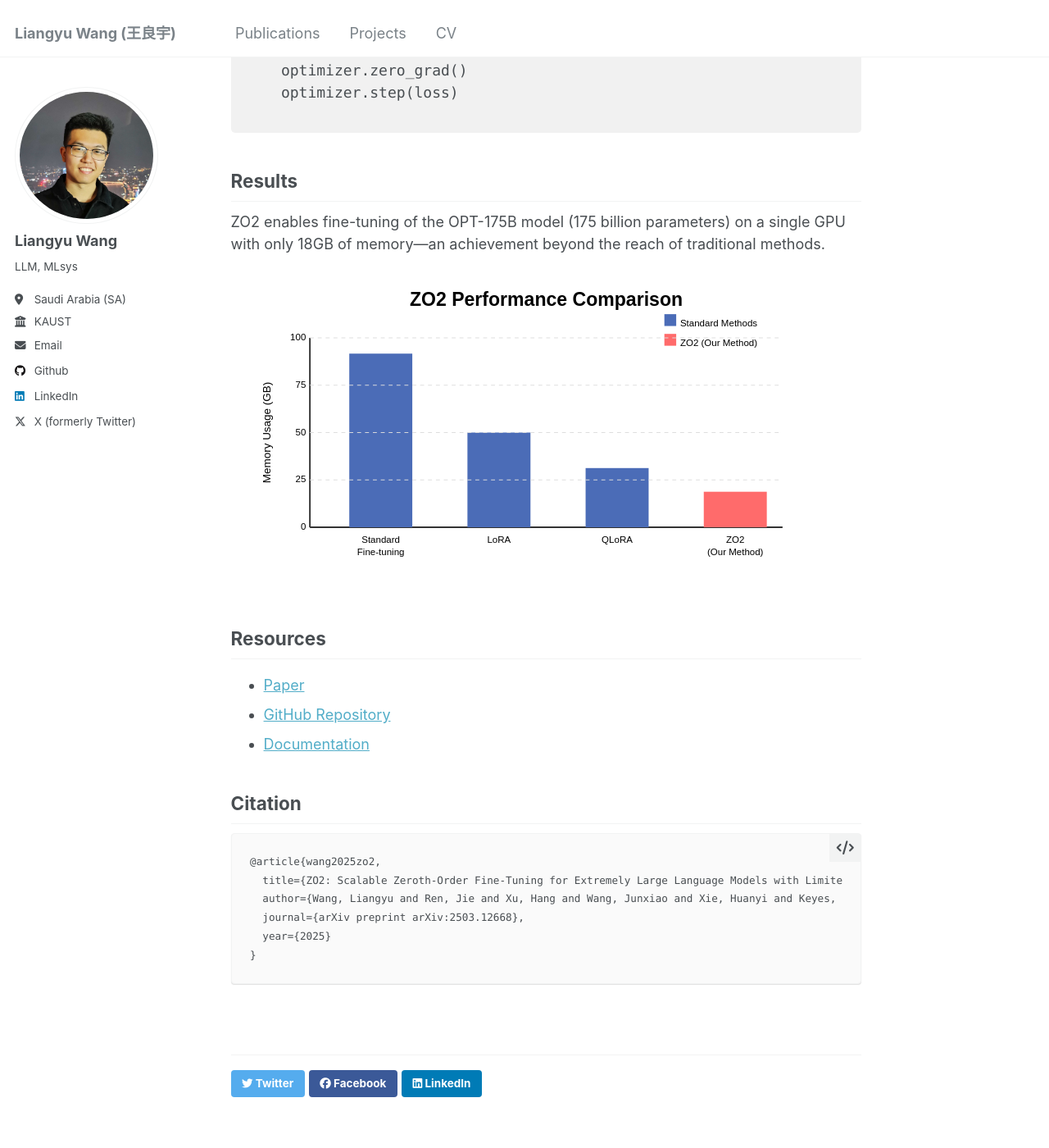
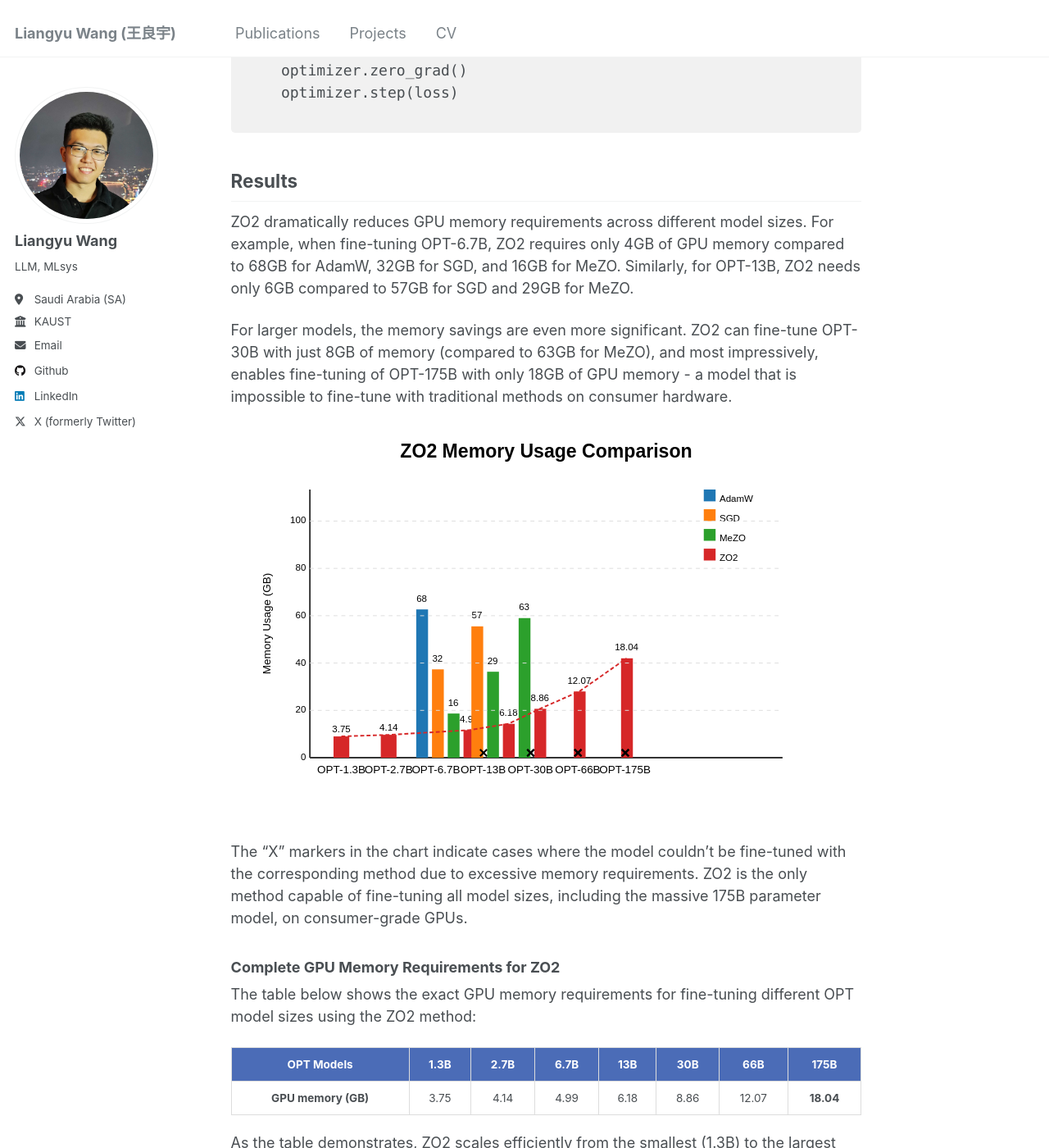
Before and after one commit to liangyuwang/liangyuwang.github.io, a Jekyll site: the page built from _projects/zo2.md, in a window 1280 px wide and 1400 px high, scrolled down 2007 px. Shown: the whole window at 82% size. Built offline with Jekyll 4.4.1, drawn with Linux system fonts in a browser that asks for light colours; some of the changed text lies outside the part shown.

Commit message:
update projects

```diff
--- a/_projects/zo2.md
+++ b/_projects/zo2.md
@@ -91,9 +91,46 @@ for inputs, targets in dataloader:
 
 ## Results
 
-ZO2 enables fine-tuning of the OPT-175B model (175 billion parameters) on a single GPU with only 18GB of memory—an achievement beyond the reach of traditional methods.
+ZO2 dramatically reduces GPU memory requirements across different model sizes. For example, when fine-tuning OPT-6.7B, ZO2 requires only 4GB of GPU memory compared to 68GB for AdamW, 32GB for SGD, and 16GB for MeZO. Similarly, for OPT-13B, ZO2 needs only 6GB compared to 57GB for SGD and 29GB for MeZO.
 
-![Performance Comparison](/images/zo2_performance.svg)
+For larger models, the memory savings are even more significant. ZO2 can fine-tune OPT-30B with just 8GB of memory (compared to 63GB for MeZO), and most impressively, enables fine-tuning of OPT-175B with only 18GB of GPU memory - a model that is impossible to fine-tune with traditional methods on consumer hardware.
+
+![Memory Usage Comparison](/images/zo2_performance.svg)
+
+The "X" markers in the chart indicate cases where the model couldn't be fine-tuned with the corresponding method due to excessive memory requirements. ZO2 is the only method capable of fine-tuning all model sizes, including the massive 175B parameter model, on consumer-grade GPUs.
+
+### Complete GPU Memory Requirements for ZO2
+
+The table below shows the exact GPU memory requirements for fine-tuning different OPT model sizes using the ZO2 method:
+
+<table class="table" style="width: 100%; border-collapse: collapse; margin: 20px 0;">
+  <thead style="background-color: #4b6cb7; color: white;">
+    <tr>
+      <th style="padding: 10px; border: 1px solid #ddd; text-align: center;">OPT Models</th>
+      <th style="padding: 10px; border: 1px solid #ddd; text-align: center;">1.3B</th>
+      <th style="padding: 10px; border: 1px solid #ddd; text-align: center;">2.7B</th>
+      <th style="padding: 10px; border: 1px solid #ddd; text-align: center;">6.7B</th>
+      <th style="padding: 10px; border: 1px solid #ddd; text-align: center;">13B</th>
+      <th style="padding: 10px; border: 1px solid #ddd; text-align: center;">30B</th>
+      <th style="padding: 10px; border: 1px solid #ddd; text-align: center;">66B</th>
+      <th style="padding: 10px; border: 1px solid #ddd; text-align: center;">175B</th>
+    </tr>
+  </thead>
+  <tbody>
+    <tr>
+      <td style="padding: 10px; border: 1px solid #ddd; text-align: center;"><strong>GPU memory (GB)</strong></td>
+      <td style="padding: 10px; border: 1px solid #ddd; text-align: center;">3.75</td>
+      <td style="padding: 10px; border: 1px solid #ddd; text-align: center;">4.14</td>
+      <td style="padding: 10px; border: 1px solid #ddd; text-align: center;">4.99</td>
+      <td style="padding: 10px; border: 1px solid #ddd; text-align: center;">6.18</td>
+      <td style="padding: 10px; border: 1px solid #ddd; text-align: center;">8.86</td>
+      <td style="padding: 10px; border: 1px solid #ddd; text-align: center;">12.07</td>
+      <td style="padding: 10px; border: 1px solid #ddd; text-align: center;"><strong>18.04</strong></td>
+    </tr>
+  </tbody>
+</table>
+
+As the table demonstrates, ZO2 scales efficiently from the smallest (1.3B) to the largest (175B) OPT models, with memory requirements growing sub-linearly with model size.
 
 ## Resources
 
```
Also changed, not shown: images/zo2_performance.svg.
